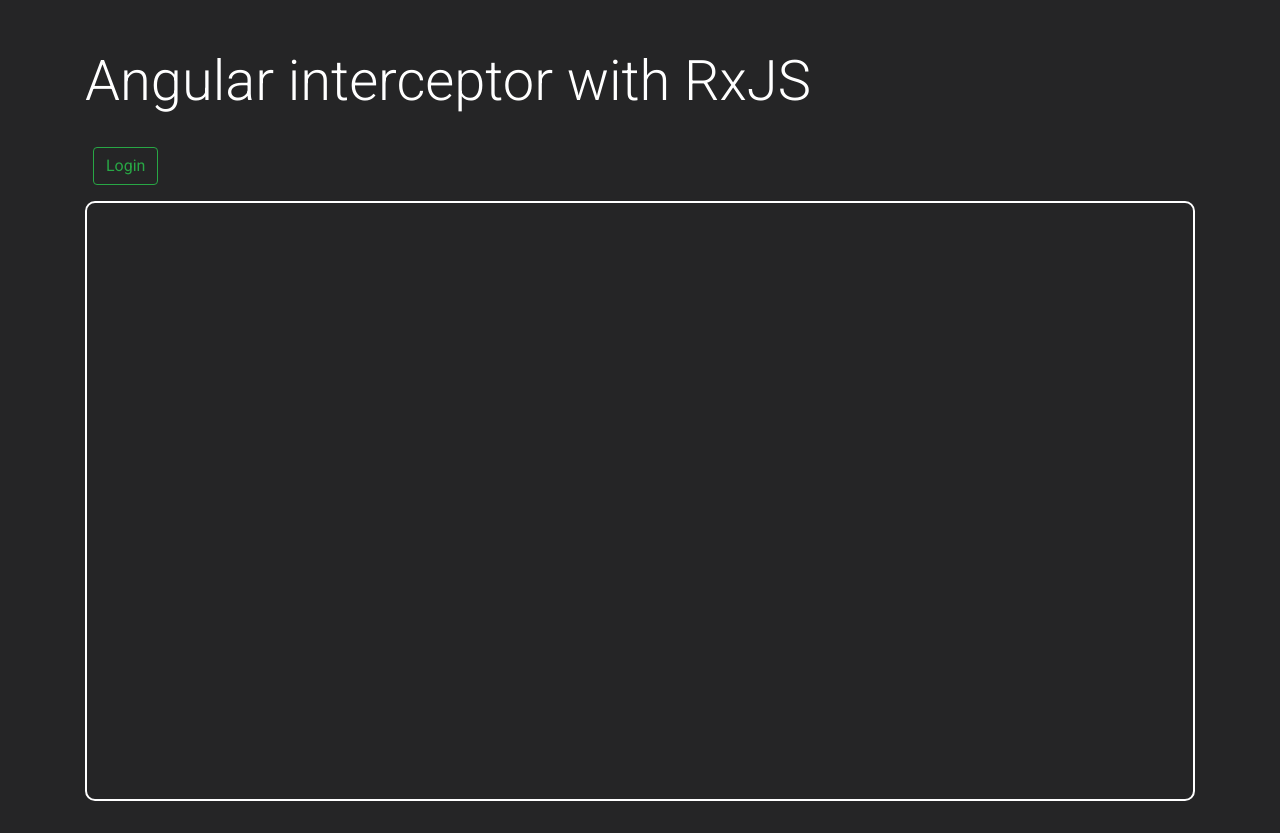
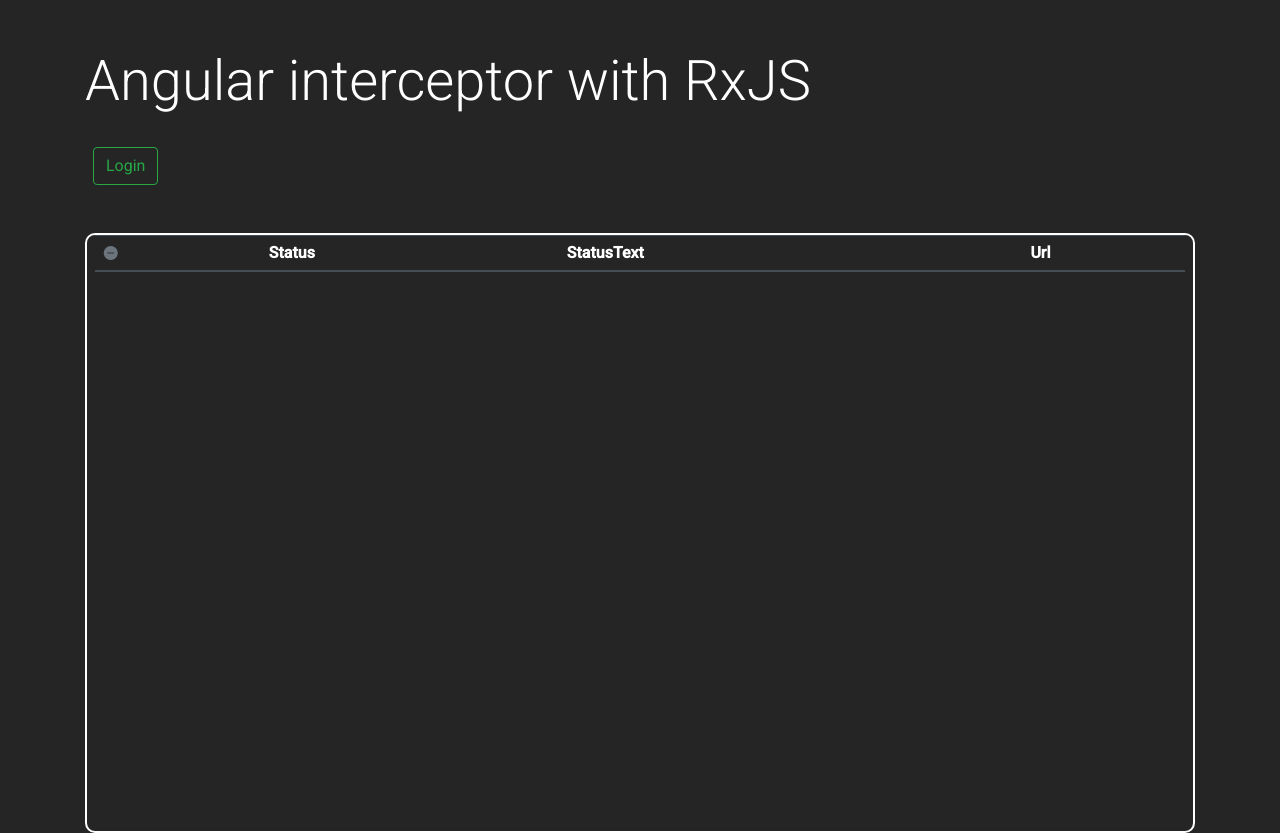
Before and after one commit to eddy1937/Angular-interceptor-with-RxJS, an Angular app in the folder client/: page / in a window 1280 px wide. Before the commit the page ends 801 px from the top, so only its background shows below. Built offline with nearby package versions, Linux system fonts and the light colour scheme.

Commit message:
新增 http log table

```diff
--- a/client/package.json
+++ b/client/package.json
@@ -21,6 +21,7 @@
     "@angular/platform-browser-dynamic": "^14.0.0",
     "@angular/router": "^14.0.0",
     "bootstrap": "^4.6.2",
+    "bootstrap-icons": "^1.9.1",
     "jquery": "^3.6.0",
     "popper.js": "^1.16.1",
     "rxjs": "~7.5.0",
--- a/client/src/app/app.component.html
+++ b/client/src/app/app.component.html
@@ -4,9 +4,27 @@
         <button *ngIf="isLogin" class="btn btn-outline-danger mx-2" (click)="onLogout()">Logout</button>
         <button *ngIf="!isLogin" class="btn btn-outline-success mx-2" (click)="onLogin()">Login</button>
     </div>
-    <div class="log">
-        <ng-container *ngFor="let log of responseLogs">
-            <div>{{ log.url }} {{ log.status }} {{ log.ok }} {{ log.statusText }}</div>
-        </ng-container>
+    <div #log class="log my-5 px-2">
+        <table class="table table-sm table-dark">
+            <thead>
+                <tr>
+                    <th scope="col"><button type="button" class="btn btn-outline-secondary btn-sm p-0 px-1 clear"
+                            (click)="responseLogs.length = 0"><i class="bi bi-dash-circle-fill"></i></button></th>
+                    <th scope="col">Status</th>
+                    <th scope="col">StatusText</th>
+                    <th scope="col">Url</th>
+                </tr>
+            </thead>
+            <tbody>
+                <ng-container *ngFor="let log of responseLogs">
+                    <tr  [ngClass]="log.ok ? 'table-success' : 'table-danger'">
+                        <th scope="row"><i class="bi" [ngClass]="log.ok ? 'bi-check2' : 'bi-x-lg'"></i></th>
+                        <td>{{ log.status }}</td>
+                        <td>{{ log.statusText }}</td>
+                        <td>{{ log.url }}</td>
+                    </tr>
+                </ng-container>
+            </tbody>
+        </table>
     </div>
 </div>
--- a/client/src/app/app.component.scss
+++ b/client/src/app/app.component.scss
@@ -3,8 +3,23 @@
         height: 600px;
         border: 2px white solid;
         border-radius: 10px;
-        padding: 15px;
-        overflow-y: scroll;
+        overflow-y: auto;
+
+        table {
+            background-color: transparent;
+            thead {
+                position: sticky;
+                top: -1px;
+                background-color: #252526;
+                .clear {
+                    background-color: transparent;
+                    border: none;
+                }
+            }
+            tbody {
+                color: #000;
+             }
+        }
 
         &::-webkit-scrollbar {
             width: 20px;
@@ -25,4 +40,9 @@
             background-color: #c4c4c4;
         }
     }
+
+    table.loghttp {
+        border: 2px white solid;
+        border-radius: 10px;
+    }
 }
--- a/client/src/app/app.component.ts
+++ b/client/src/app/app.component.ts
@@ -1,5 +1,5 @@
-import { defer } from 'rxjs';
-import { Component } from '@angular/core';
+import { debounceTime, defer } from 'rxjs';
+import { Component, ElementRef, ViewChild } from '@angular/core';
 import { FormBuilder, FormGroup, Validators } from '@angular/forms';
 import { switchMap } from 'rxjs';
 import { AuthService } from './authentication/auth.service';
@@ -11,12 +11,18 @@
     styleUrls: ['./app.component.scss']
 })
 export class AppComponent {
+    @ViewChild("log", { static: true })
+    private logRef!: ElementRef<HTMLElement>;
 
     loginForm: FormGroup;
 
     responseLogs: Array<LogHttpResType> = [];
 
     onLogin$ = defer(() => this.authService.userLogin(this.loginData)).pipe(switchMap(() => this.authService.queryUserInfoByAuth()));
+
+    get logElement() {
+        return this.logRef.nativeElement;
+    }
 
     get loginData() {
         return this.loginForm.value;
@@ -33,6 +39,7 @@
         });
 
         logService.logHttpRes$.subscribe((r) => this.responseLogs.push(r));
+        logService.logHttpRes$.pipe(debounceTime(30)).subscribe(() => this.logElement.scrollTo({top: this.logElement.scrollHeight, behavior: 'auto' }));
     }
 
     ngOnInit(): void {
--- a/client/src/styles.scss
+++ b/client/src/styles.scss
@@ -1,7 +1,8 @@
 /* You can add global styles to this file, and also import other style files */
 @import "~@angular/material/prebuilt-themes/indigo-pink.css";
+@import "~bootstrap-icons/font/bootstrap-icons.css";
 body {
-    background-color: #252526
+    background-color: #252526;
 }
 html, body { height: 100%; }
 body { margin: 0; font-family: Roboto, "Helvetica Neue", sans-serif; }
```
Also changed, not shown: 1 other file (tests, documents, lock files or other folders).
